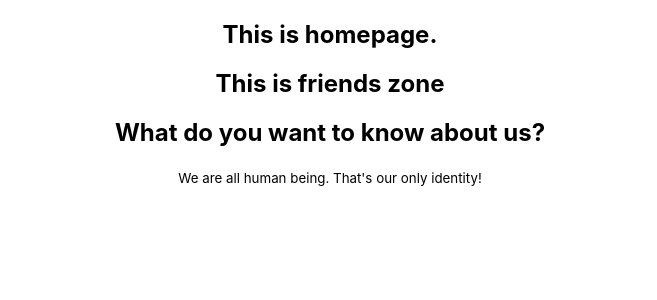
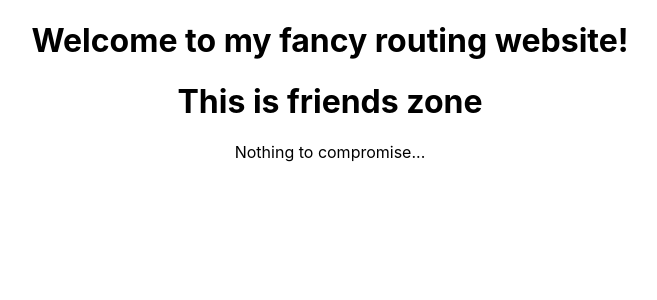
Before and after one commit to mizanatrai/react-router, a React (Create React App) app: page /friends in a window 1280 px wide. Shown: the top 300 px of the page, without its empty margins (310-967 px from the left). Built offline with nearby package versions, Linux system fonts and the light colour scheme.

Commit message:
routes are added

```diff
--- a/package.json
+++ b/package.json
@@ -8,6 +8,7 @@
     "@testing-library/user-event": "^13.5.0",
     "react": "^18.0.0",
     "react-dom": "^18.0.0",
+    "react-router-dom": "^6.3.0",
     "react-scripts": "5.0.0",
     "web-vitals": "^2.1.4"
   },
--- a/src/App.js
+++ b/src/App.js
@@ -1,15 +1,20 @@
-import logo from './logo.svg';
 import './App.css';
 import Home from './Home/Home';
 import Friends from './Friends/Friends';
 import About from './About/About';
+import { Route, Routes } from 'react-router-dom';
+import NotFound from './NotFound/NotFound';
 
 function App() {
   return (
     <div className="App">
-      <Home></Home>
-      <Friends></Friends>
-      <About></About>
+      <h1>Welcome to my fancy routing website!</h1>
+      <Routes>
+        <Route path='/' element={<Home />} />
+        <Route path='about' element={<About />} />
+        <Route path='friends' element={<Friends />} />
+        <Route path='*' element={<NotFound />} />
+      </Routes>
     </div>
   );
 }
--- a/src/Friends/Friends.js
+++ b/src/Friends/Friends.js
@@ -3,7 +3,8 @@
 const Friends = () => {
     return (
         <div>
-            <h2>This is friends zone</h2>
+            <h1>This is friends zone</h1>
+            <p>Nothing to compromise...</p>
         </div>
     );
 };
--- /dev/null
+++ b/src/NotFound/NotFound.js
@@ -0,0 +1,14 @@
+import React from 'react';
+
+const NotFound = () => {
+    return (
+        <div>
+            <h1>
+                The page you are looking for is not available.
+            </h1>
+            <p>We called it a fancy term 404!</p>
+        </div>
+    );
+};
+
+export default NotFound;
--- a/src/index.js
+++ b/src/index.js
@@ -3,11 +3,12 @@
 import './index.css';
 import App from './App';
 import reportWebVitals from './reportWebVitals';
+import { BrowserRouter } from 'react-router-dom';
 
 ReactDOM.render(
-  <React.StrictMode>
+  <BrowserRouter>
     <App />
-  </React.StrictMode>,
+    </BrowserRouter>,
   document.getElementById('root')
 );
 
```
Also changed, not shown: 1 other file (tests, documents, lock files or other folders).
